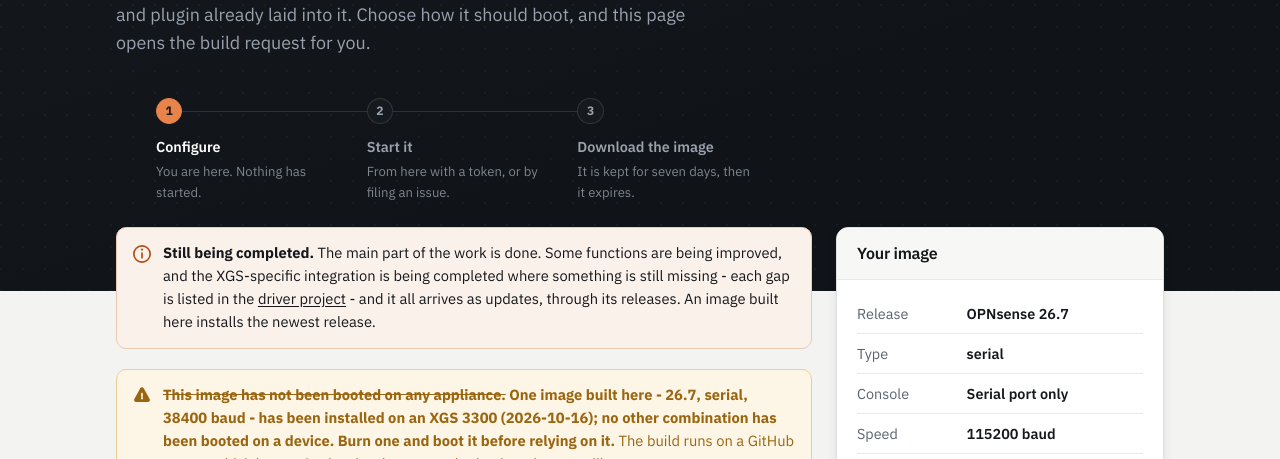
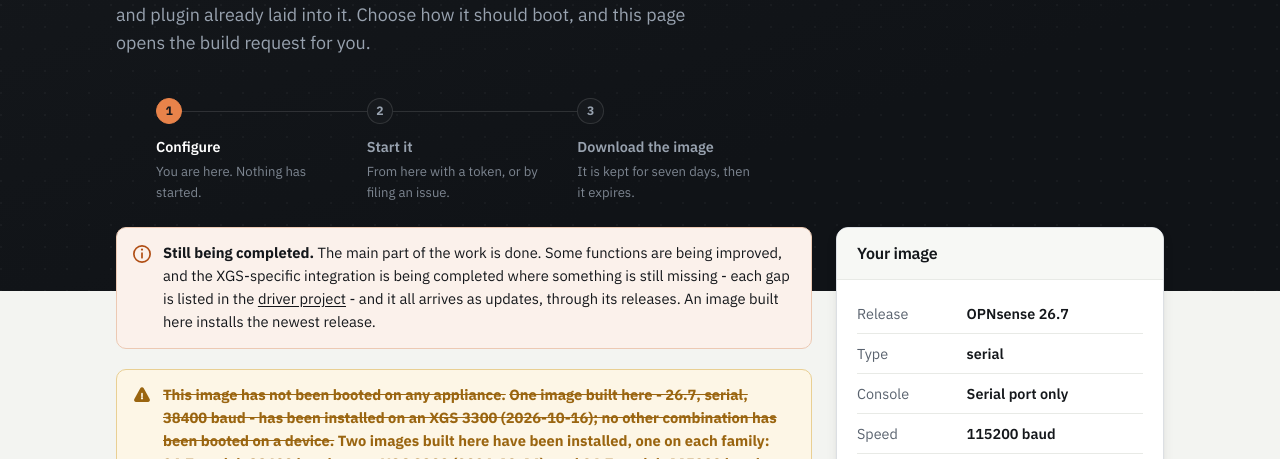
Before and after one commit to AbdelmonemAwad/xgs-image-builder, a website: page docs/index.html in a window 1280 px wide. Shown: the part 326-785 px from the top of the page. Drawn offline with Linux system fonts and the light colour scheme; no server answers.

Commit message:
docs: an image built here installed on an XGS 136 too - one of each family (#47)

```diff
--- a/docs/i18n/ar.json
+++ b/docs/i18n/ar.json
@@ -24,7 +24,7 @@
     "rail.3.t": "نزّل الصورة",
     "rail.3.d": "تُحفظ سبعة أيام، ثم تنتهي.",
     "call.status": "<strong>ما زال قيد الإكمال.</strong> الجزء الأساسي من العمل منجز. بعض الوظائف تُحسَّن، وتكامل XGS يُستكمل حيث ينقص شيء - كل نقص مدرج في <a href=\"https://github.com/AbdelmonemAwad/os-xgs-npu/blob/main/docs/families/parity.md\">مشروع التعريف</a> - وكل ذلك يصل تحديثاتٍ عبر إصداراته. والصورة المبنية هنا تثبّت أحدث إصدار.",
-    "call.warn": "<strong><del>هذه الصورة لم تُقلع على أي جهاز.</del> صورة واحدة بُنيت هنا - 26.7، serial، بسرعة 38400 - ثُبّتت على XGS 3300 (2026-10-16)؛ ولم يُقلع أي تركيب آخر على جهاز. انسخها وأقلعها قبل أن تعتمد عليها.</strong> يجري البناء على خادم GitHub، ولا عتاد Sophos متصل به ولن يكون.",
+    "call.warn": "<strong><del>هذه الصورة لم تُقلع على أي جهاز.</del> <del>صورة واحدة بُنيت هنا - 26.7، serial، بسرعة 38400 - ثُبّتت على XGS 3300 (2026-10-16)؛ ولم يُقلع أي تركيب آخر على جهاز.</del> صورتان بُنيتا هنا ثُبّتتا، واحدة على كل عائلة: 26.7، serial، بسرعة 38400، على XGS 3300 (2026-10-16)، و26.7، serial، بسرعة 115200، على XGS 136 (2026-10-21) - عملت منافذه الأمامية من أول إقلاع، ثم حُدّث إلى 26.7.7 من الواجهة واستُعيدت إعداداته. ولم يُقلع أي تركيب آخر على جهاز. انسخها وأقلعها قبل أن تعتمد عليها.</strong> يجري البناء على خادم GitHub، ولا عتاد Sophos متصل به ولن يكون.",
     "call.upstream": "<strong>أنت تقرأ صفحة المستودع الأصلي.</strong> لا يجري البناء إلا لحساب مالك المستودع، فالضغط على <em>ابنِها</em> هنا يرفع طلبًا يرفضه هذا المستودع - وستعرض الصفحة الرفض خلال ثوانٍ بدل أن تتركك تنتظر. أمامك طريقان، والأول ضغطة واحدة: افتح <em>فورك وابنِ في حسابي</em> أدناه وأعطه مفتاحًا، فيعمل فوركًا لهذا المستودع ويبني فيه. أو <a id=\"fork_link\" href=\"https://github.com/AbdelmonemAwad/xgs-image-builder/fork\">اعمل الفورك بنفسك</a> - <a href=\"#fork_steps\">الخطوات الأربع بالصور</a> أدناه - واستخدم نسخة هذه الصفحة في فوركك. وفي الحالين البناء بناؤك، والملف ملفك، والتخزين تخزينك - هذا موقف الترخيص، وملف CONTRIBUTING.md يشرح السبب.",
     "image.h": "الصورة",
     "image.aside": "ما يُكتب على القرص",
--- a/docs/index.html
+++ b/docs/index.html
@@ -663,9 +663,13 @@
           <svg width="18" height="18" viewBox="0 0 16 16" fill="currentColor" aria-hidden="true">
             <path d="M6.46 1.14a1.75 1.75 0 0 1 3.08 0l5.25 9.5A1.75 1.75 0 0 1 13.25 13.3H2.75A1.75 1.75 0 0 1 1.21 10.64ZM8 5a.75.75 0 0 0-.75.75v2.5a.75.75 0 0 0 1.5 0v-2.5A.75.75 0 0 0 8 5m0 6a1 1 0 1 0 0-2 1 1 0 0 0 0 2"/>
           </svg>
-          <span data-i18n="call.warn"><strong><del>This image has not been booted on any appliance.</del> One image built
+          <span data-i18n="call.warn"><strong><del>This image has not been booted on any appliance.</del> <del>One image built
           here - 26.7, serial, 38400 baud - has been installed on an XGS 3300 (2026-10-16); no other
-          combination has been booted on a device. Burn one and boot it before relying on it.</strong>
+          combination has been booted on a device.</del> Two images built here have been installed,
+          one on each family: 26.7, serial, 38400 baud, on an XGS 3300 (2026-10-16), and 26.7, serial,
+          115200 baud, on an XGS 136 (2026-10-21) - its front ports up at the first boot, then updated
+          to 26.7.7 from the GUI and its configuration restored. No other combination has been booted
+          on a device. Burn one and boot it before relying on it.</strong>
           The build runs on a GitHub runner, which has no Sophos hardware attached to it and never
           will.</span>
         </div>
```
Also changed, not shown: README.md.
